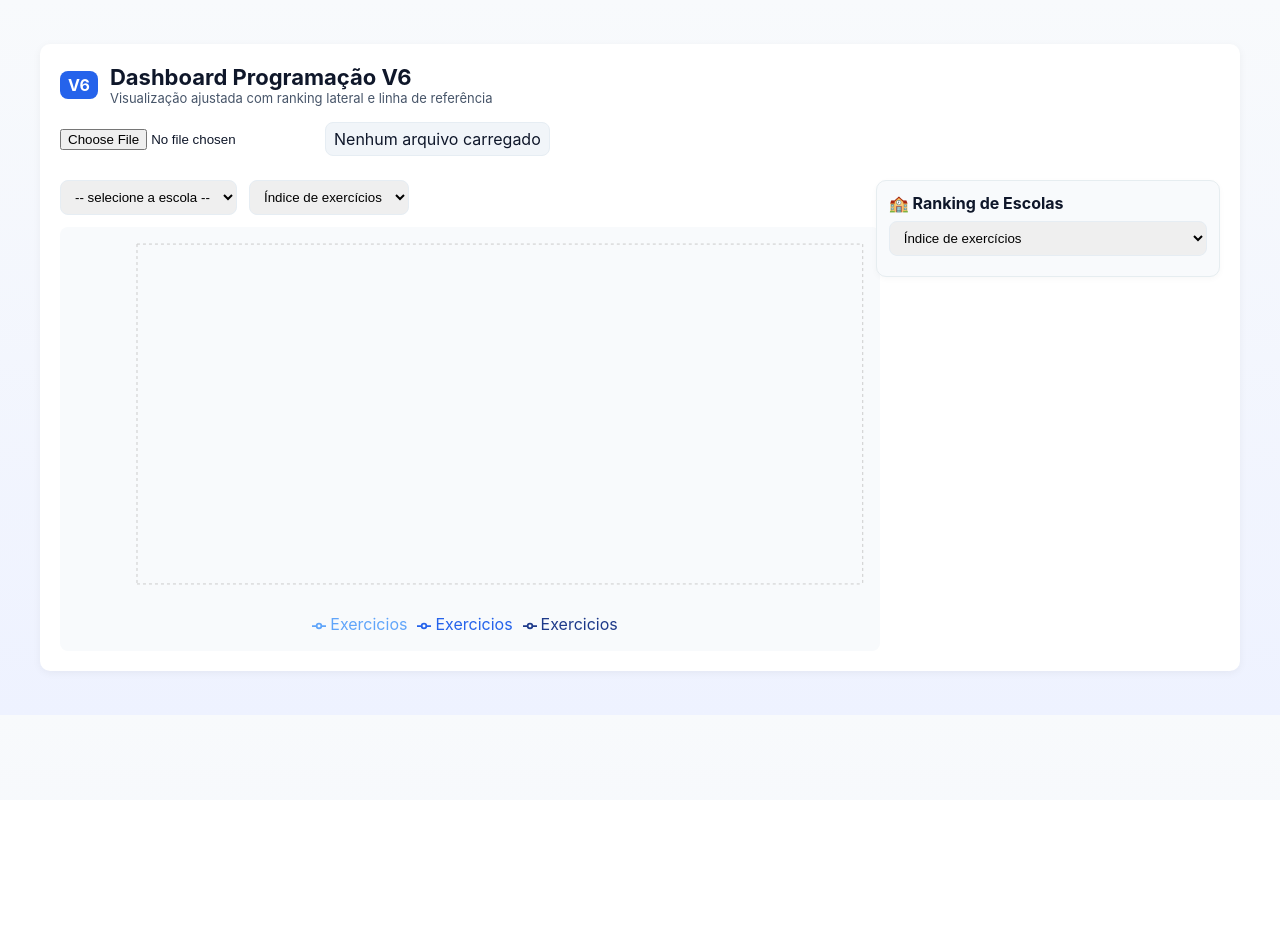
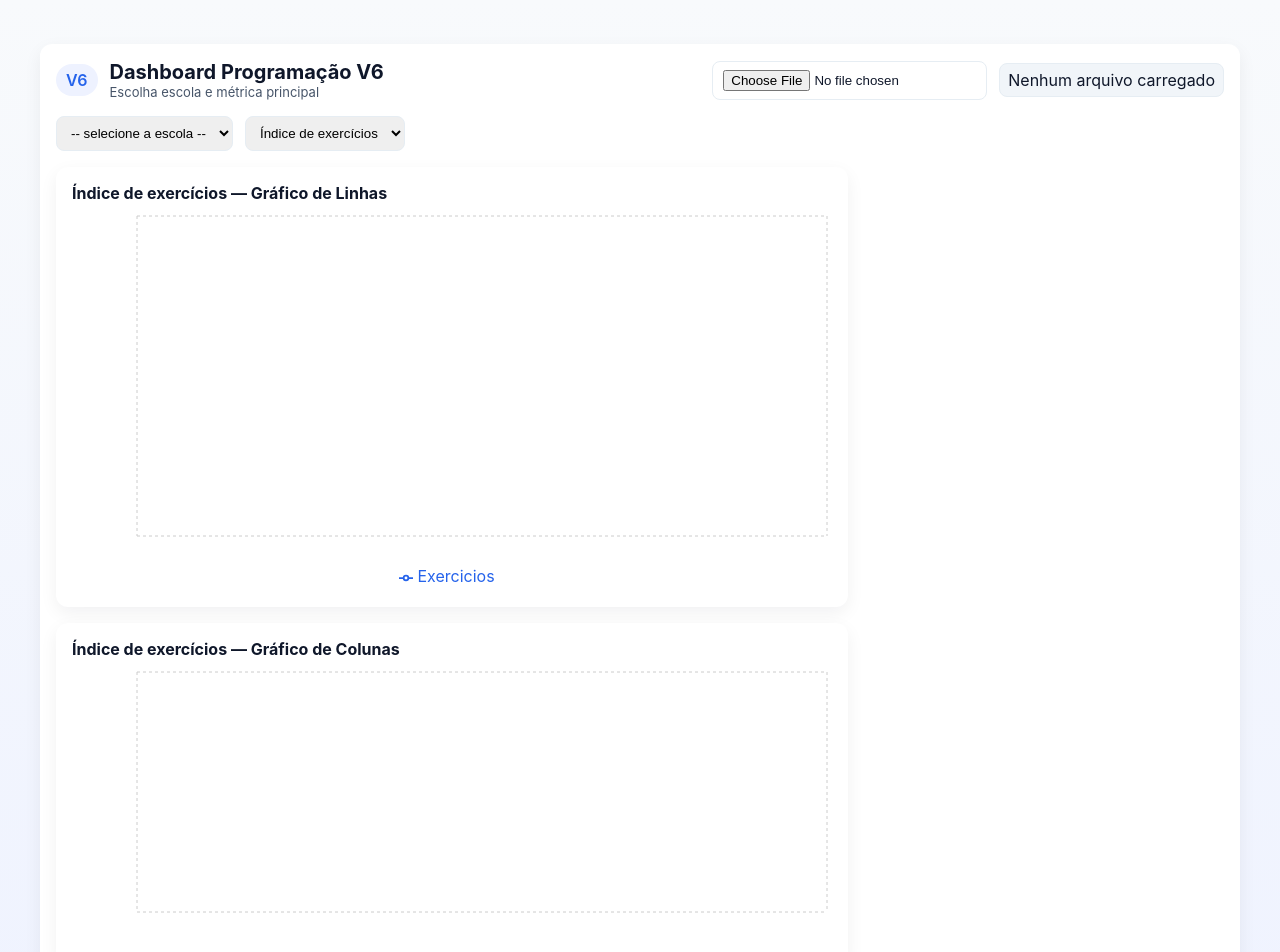
Before and after one commit to bruno-tassone/Dashboardv4, a Next.js app: page / in a window 1280 px wide. Shown: the top 952 px of the page. Before the commit the page ends 800 px from the top, so only its background shows below. Built offline with nearby package versions, Linux system fonts and the light colour scheme.

Commit message:
Update index.js

```diff
--- a/pages/index.js
+++ b/pages/index.js
@@ -2,46 +2,52 @@ import React, { useEffect, useMemo, useState } from "react";
 import Head from "next/head";
 import * as XLSX from "xlsx";
 import {
-  LineChart, Line, XAxis, YAxis, CartesianGrid, Tooltip, Legend, ResponsiveContainer, ReferenceLine
+  LineChart, Line, XAxis, YAxis, CartesianGrid, Tooltip, Legend, ResponsiveContainer,
+  BarChart, Bar, ReferenceLine, Label
 } from "recharts";
 
-const COLORS = ['#2563eb','#10b981','#f97316'];
+const COLORS = ['#2563eb', '#10b981', '#f97316'];
 
-function parseWorkbookToJSON(workbook){
+function parseWorkbookToJSON(workbook) {
   const result = {};
-  for(const sheetName of workbook.SheetNames){
+  for (const sheetName of workbook.SheetNames) {
     const sheet = workbook.Sheets[sheetName];
-    const json = XLSX.utils.sheet_to_json(sheet, { header:1 });
+    const json = XLSX.utils.sheet_to_json(sheet, { header: 1 });
     result[sheetName] = json;
   }
   return result;
 }
 
-function normalizeSheets(parsed){
+function normalizeSheets(parsed) {
   const out = {};
-  for(const [sheetName, rows] of Object.entries(parsed)){
-    if(!rows || rows.length<2) continue;
-    const headers = rows[0].map(h => h? String(h).trim() : "");
+  for (const [sheetName, rows] of Object.entries(parsed)) {
+    if (!rows || rows.length < 2) continue;
+    const headers = rows[0].map(h => (h ? String(h).trim() : ""));
     const weekCols = headers.slice(1).map(h => {
       const m = String(h).match(/(\d+)/);
-      return m? Number(m[1]) : null;
+      return m ? Number(m[1]) : null;
     });
-    for(let r=1;r<rows.length;r++){
+    for (let r = 1; r < rows.length; r++) {
       const row = rows[r];
       const escola = row[0];
-      if(!escola) continue;
-      for(let j=1;j<row.length;j++){
-        const sem = weekCols[j-1];
-        if(sem==null) continue;
+      if (!escola) continue;
+      for (let j = 1; j < row.length; j++) {
+        const sem = weekCols[j - 1];
+        if (sem == null) continue;
         let val = row[j];
-        if(val === undefined || val === null || val === "" || isNaN(Number(val))) {
+
+        // Células em branco → 0
+        if (val === undefined || val === null || val === "" || isNaN(Number(val))) {
           val = 0;
         } else {
           val = Number(val);
         }
-        if (['Índice de acerto', 'Acessos no período'].includes(sheetName)) {
+
+        // Corrigir porcentagens (0.45 → 45)
+        if (["Índice de acerto", "Acessos no período"].includes(sheetName) && val <= 1) {
           val = val * 100;
         }
+
         out[escola] = out[escola] || {};
         out[escola][sem] = out[escola][sem] || { Escola: escola, Semana: sem };
         out[escola][sem][sheetName] = val;
@@ -50,193 +56,200 @@ function normalizeSheets(parsed){
   }
 
   const final = {};
-  for(const [esc, obj] of Object.entries(out)){
-    const arr = Object.values(obj).sort((a,b)=>a.Semana-b.Semana);
-    final[esc]=arr;
+  for (const [esc, obj] of Object.entries(out)) {
+    const arr = Object.values(obj).sort((a, b) => a.Semana - b.Semana);
+    final[esc] = arr;
   }
   return final;
 }
 
-export default function DashboardV6(){
+export default function DashboardV6() {
   const [rawSheets, setRawSheets] = useState(null);
   const [dataBySchool, setDataBySchool] = useState(null);
   const [selectedSchool, setSelectedSchool] = useState(null);
-  const [selectedMetric, setSelectedMetric] = useState('Índice de exercícios');
-  const [status, setStatus] = useState('Nenhum arquivo carregado');
-  const [selectedRankingMetric, setSelectedRankingMetric] = useState('Índice de exercícios');
+  const [selectedMetric, setSelectedMetric] = useState("Índice de exercícios");
+  const [status, setStatus] = useState("Nenhum arquivo carregado");
 
-  const metricNames = ['Índice de exercícios','Acessos no período','Índice de acerto'];
+  const metricNames = ["Índice de exercícios", "Acessos no período", "Índice de acerto"];
   const lineKeys = {
-    'Índice de exercícios': 'Exercicios',
-    'Acessos no período': 'Acessos',
-    'Índice de acerto': 'Acerto'
+    "Índice de exercícios": "Exercicios",
+    "Acessos no período": "Acessos",
+    "Índice de acerto": "Acerto"
   };
 
-  useEffect(()=>{
-    try{
-      const saved = localStorage.getItem('lovable_v4_data');
-      if(saved){
+  useEffect(() => {
+    try {
+      const saved = localStorage.getItem("lovable_v4_data");
+      if (saved) {
         const obj = JSON.parse(saved);
         setRawSheets(obj.rawSheets);
-        setStatus('Dados carregados do localStorage');
+        setStatus("Dados carregados do localStorage");
       }
-    }catch(e){}
-  },[]);
+    } catch (e) {}
+  }, []);
 
-  useEffect(()=>{
-    if(!rawSheets) return;
+  useEffect(() => {
+    if (!rawSheets) return;
     const norm = normalizeSheets(rawSheets);
     setDataBySchool(norm);
     const schools = Object.keys(norm).sort();
-    if(schools.length) setSelectedSchool(schools[0]);
-  },[rawSheets]);
+    if (schools.length) setSelectedSchool(schools[0]);
+  }, [rawSheets]);
 
-  function handleFile(e){
+  function handleFile(e) {
     const f = e.target.files[0];
-    if(!f) return;
+    if (!f) return;
     const reader = new FileReader();
     reader.onload = (ev) => {
-      try{
-        const wb = XLSX.read(ev.target.result, {type:'binary'});
+      try {
+        const wb = XLSX.read(ev.target.result, { type: "binary" });
         const parsed = parseWorkbookToJSON(wb);
         setRawSheets(parsed);
-        localStorage.setItem('lovable_v4_data', JSON.stringify({ rawSheets: parsed }));
+        localStorage.setItem("lovable_v4_data", JSON.stringify({ rawSheets: parsed }));
         setStatus(`Arquivo carregado: ${f.name}`);
-      }catch(err){
-        console.error(err); setStatus('Erro ao ler arquivo');
+      } catch (err) {
+        console.error(err);
+        setStatus("Erro ao ler arquivo");
       }
     };
     reader.readAsBinaryString(f);
   }
 
-  const schools = useMemo(()=> dataBySchool ? Object.keys(dataBySchool).sort() : [], [dataBySchool]);
-  const timeseries = useMemo(()=> (selectedSchool && dataBySchool) ? dataBySchool[selectedSchool] : [], [selectedSchool,dataBySchool]);
-  const chartData = useMemo(()=> timeseries.map(row => ({
+  const schools = useMemo(() => (dataBySchool ? Object.keys(dataBySchool).sort() : []), [dataBySchool]);
+  const timeseries = useMemo(() => (selectedSchool && dataBySchool ? dataBySchool[selectedSchool] : []), [selectedSchool, dataBySchool]);
+
+  const chartData = useMemo(
+    () =>
+      timeseries.map((row) => ({
         Semana: row.Semana,
-    Exercicios: row['Índice de exercícios'] ?? 0,
-    Acessos: row['Acessos no período'] ?? 0,
-    Acerto: row['Índice de acerto'] ?? 0
-  })), [timeseries]);
+        Exercicios: row["Índice de exercícios"] ?? 0,
+        Acessos: row["Acessos no período"] ?? 0,
+        Acerto: row["Índice de acerto"] ?? 0,
+      })),
+    [timeseries]
+  );
 
-  const mediaAcumulada = useMemo(()=>{
-    if(!timeseries.length) return 0;
+  const mediaAcumulada = useMemo(() => {
+    if (!timeseries.length) return 0;
     const key = selectedMetric;
-    const vals = timeseries.map(r=> Number(r[key] ?? 0));
-    const sum = vals.reduce((a,b)=>a+b,0);
+    const vals = timeseries.map((r) => Number(r[key] ?? 0));
+    const sum = vals.reduce((a, b) => a + b, 0);
     return sum / vals.length;
-  },[timeseries,selectedMetric]);
+  }, [timeseries, selectedMetric]);
 
-  const rankingData = useMemo(() => {
-    if (!dataBySchool) return [];
-    const arr = Object.entries(dataBySchool).map(([school, rows]) => {
-      const vals = rows.map(r => Number(r[selectedRankingMetric] ?? 0));
-      const avg = vals.length ? vals.reduce((a, b) => a + b, 0) / vals.length : 0;
-      return { school, avg };
-    });
-    arr.sort((a, b) => b.avg - a.avg);
-    return arr;
-  }, [dataBySchool, selectedRankingMetric]);
-
-  const valorEhPercentual = selectedMetric === 'Índice de acerto' || selectedMetric === 'Acessos no período';
-  const linhaReferencia = selectedMetric === 'Índice de exercícios' ? 2 :
-                           selectedMetric === 'Acessos no período' ? 80 : 70;
+  const valorEhPercentual = selectedMetric === "Índice de acerto" || selectedMetric === "Acessos no período";
 
   return (
-    <div className="container" style={{ padding: 20 }}>
+    <div className="container">
       <Head><title>Dashboard Programação V6</title></Head>
 
-      <div className="card" style={{ padding: 20, background: 'white', borderRadius: 10, boxShadow: '0 2px 8px rgba(0,0,0,0.05)' }}>
-        <div style={{display:'flex',alignItems:'center',gap:12}}>
-          <div className="badge" style={{background:'#2563eb',color:'white',padding:'4px 8px',borderRadius:8,fontWeight:700}}>V6</div>
+      <div className="card">
+        <div className="header">
+          <div style={{ display: "flex", alignItems: "center", gap: 12 }}>
+            <div className="badge">V6</div>
             <div>
-            <div style={{fontSize:22,fontWeight:700}}>Dashboard Programação V6</div>
-            <div style={{color:'#475569',fontSize:13}}>Visualização ajustada com ranking lateral e linha de referência</div>
+              <div className="title">Dashboard Programação V6</div>
+              <div style={{ color: "#475569", fontSize: 13 }}>Escolha escola e métrica principal</div>
             </div>
           </div>
 
-        {/* Upload */}
-        <div style={{display:'flex',alignItems:'center',gap:12,marginTop:16}}>
-          <input type="file" accept=".xlsx,.xls" onChange={handleFile}/>
-          <div style={{ padding:'6px 8px', borderRadius:8, background:'#f1f5f9', border:'1px solid #e6edf3' }}>{status}</div>
+          <div className="controls">
+            <input className="file" type="file" accept=".xlsx,.xls" onChange={handleFile} />
+            <div style={{ padding: "6px 8px", borderRadius: 8, background: "#f1f5f9", border: "1px solid #e6edf3" }}>
+              {status}
+            </div>
+          </div>
         </div>
 
-        {/* Seletor e Gráfico lado a lado */}
-        <div style={{display:'flex',gap:20,marginTop:24,alignItems:'flex-start'}}>
-          <div style={{flex:3}}>
-            <div style={{display:'flex',gap:12,marginBottom:12}}>
-              <select className="select" value={selectedSchool||''} onChange={e=>setSelectedSchool(e.target.value)}>
+        <div className="grid">
+          <div>
+            <div style={{ display: "flex", alignItems: "center", gap: 12, flexWrap: "wrap" }}>
+              <select className="select" value={selectedSchool || ""} onChange={(e) => setSelectedSchool(e.target.value)}>
                 <option value="">-- selecione a escola --</option>
-                {schools.map(s=> <option key={s} value={s}>{s}</option>)}
+                {schools.map((s) => (
+                  <option key={s} value={s}>{s}</option>
+                ))}
               </select>
-              <select className="select" value={selectedMetric} onChange={e=>setSelectedMetric(e.target.value)}>
-                {metricNames.map(m=> <option key={m} value={m}>{m}</option>)}
+
+              <select className="select" value={selectedMetric} onChange={(e) => setSelectedMetric(e.target.value)}>
+                {metricNames.map((m) => (
+                  <option key={m} value={m}>{m}</option>
+                ))}
               </select>
             </div>
 
-            {/* 🔷 Gráfico de Linhas com 3 tons azuis e linha verde pontilhada */}
-            <div style={{width:'100%', height:400, background:'#f8fafc', borderRadius:8, padding:12}}>
+            {/* 🔹 Gráfico de Linhas */}
+            <div style={{ marginTop: 16 }} className="card">
+              <div style={{ fontWeight: 700, marginBottom: 8 }}>
+                {selectedMetric} — Gráfico de Linhas
+              </div>
+              <div style={{ width: "100%", height: 380 }}>
                 <ResponsiveContainer>
                   <LineChart data={chartData}>
                     <CartesianGrid strokeDasharray="3 3" />
                     <XAxis dataKey="Semana" />
-                  <YAxis domain={valorEhPercentual ? [0, 100] : ['auto', 'auto']} tickFormatter={valorEhPercentual ? v=>`${v}%` : undefined}/>
-                  <Tooltip formatter={v=> valorEhPercentual ? `${v}%` : v}/>
+                    <YAxis
+                      domain={valorEhPercentual ? [0, 100] : ["auto", "auto"]}
+                      tickFormatter={valorEhPercentual ? (v) => `${v}%` : undefined}
+                    />
+                    <Tooltip formatter={(v) => (valorEhPercentual ? `${v}%` : v)} />
                     <Legend />
-
-                  {/* Primeiros tons de azul */}
-                  <Line type="monotone" dataKey={lineKeys[selectedMetric]} stroke="#60a5fa" strokeWidth={3} dot={false}
-                        isAnimationActive={false} data={chartData.filter(d=>d.Semana<=13)} />
-                  <Line type="monotone" dataKey={lineKeys[selectedMetric]} stroke="#2563eb" strokeWidth={3} dot={false}
-                        isAnimationActive={false} data={chartData.filter(d=>d.Semana>13 && d.Semana<=29)} />
-                  <Line type="monotone" dataKey={lineKeys[selectedMetric]} stroke="#1e3a8a" strokeWidth={3} dot={false}
-                        isAnimationActive={false} data={chartData.filter(d=>d.Semana>29)} />
-
-                  {/* Linha de referência verde pontilhada */}
-                  <ReferenceLine y={linhaReferencia} stroke="#16a34a" strokeDasharray="5 5" strokeWidth={2} label={{ value: `Meta (${linhaReferencia}${valorEhPercentual?'%':''})`, position:'right', fill:'#16a34a', fontSize:12 }}/>
+                    <Line
+                      type="monotone"
+                      dataKey={lineKeys[selectedMetric]}
+                      stroke={COLORS[0]}
+                      strokeWidth={3}
+                      dot={{ r: 3 }}
+                    />
+                    <ReferenceLine
+                      y={mediaAcumulada}
+                      stroke="#ef4444"
+                      strokeDasharray="3 3"
+                    >
+                      <Label value="Média acumulada" position="right" fill="#ef4444" fontSize={12} />
+                    </ReferenceLine>
                   </LineChart>
                 </ResponsiveContainer>
               </div>
             </div>
 
-          {/* 🔹 Ranking à direita */}
-          <div style={{
-            flex:1.2,
-            background:'#f8fafc',
-            border:'1px solid #e6edf0',
-            borderRadius:10,
-            padding:12,
-            boxShadow:'0 2px 6px rgba(0,0,0,0.03)'
-          }}>
-            <div style={{ fontWeight: 700, marginBottom: 8 }}>🏫 Ranking de Escolas</div>
-
-            <select
-              className="select"
-              value={selectedRankingMetric}
-              onChange={(e) => setSelectedRankingMetric(e.target.value)}
-              style={{ width: '100%', marginBottom: 8 }}
+            {/* 🔹 Gráfico de Colunas */}
+            <div className="card" style={{ marginTop: 16 }}>
+              <div style={{ fontWeight: 700, marginBottom: 8 }}>
+                {selectedMetric} — Gráfico de Colunas
+              </div>
+              <div style={{ width: "100%", height: 280 }}>
+                <ResponsiveContainer>
+                  <BarChart data={chartData}>
+                    <CartesianGrid strokeDasharray="3 3" />
+                    <XAxis dataKey="Semana" />
+                    <YAxis
+                      domain={valorEhPercentual ? [0, 100] : ["auto", "auto"]}
+                      tickFormatter={valorEhPercentual ? (v) => `${v}%` : undefined}
+                    />
+                    <Tooltip formatter={(v) => (valorEhPercentual ? `${v}%` : v)} />
+                    <Bar dataKey={lineKeys[selectedMetric]} fill={COLORS[1]} />
+                    <ReferenceLine
+                      y={mediaAcumulada}
+                      stroke="#ef4444"
+                      strokeDasharray="3 3"
                     >
-              {metricNames.map(m => <option key={m} value={m}>{m}</option>)}
-            </select>
-
-            <div style={{ maxHeight: 380, overflowY: 'auto' }}>
-              {rankingData.map((r, idx) => (
-                <div key={r.school} style={{
-                  display: 'flex',
-                  justifyContent: 'space-between',
-                  alignItems: 'center',
-                  padding: '6px 0',
-                  borderBottom: '1px solid #eef2f6',
-                  fontSize: 13
-                }}>
-                  <div style={{ display: 'flex', alignItems: 'center', gap: 8 }}>
-                    <span style={{ fontWeight: 700, width: 22, textAlign: 'right', color: idx < 3 ? '#2563eb' : '#475569' }}>{idx + 1}.</span>
-                    <span style={{ overflow: 'hidden', textOverflow: 'ellipsis', whiteSpace: 'nowrap', maxWidth: 160 }}>{r.school}</span>
-                  </div>
-                  <div style={{ fontWeight: 700, color: idx === 0 ? '#16a34a' : '#475569' }}>
-                    {r.avg.toFixed(1)}{selectedRankingMetric !== 'Índice de exercícios' ? '%' : ''}
+                      <Label value="Média acumulada" position="right" fill="#ef4444" fontSize={12} />
+                    </ReferenceLine>
+                  </BarChart>
+                </ResponsiveContainer>
               </div>
             </div>
-              ))}
+
+            {/* 🔹 Valor numérico da média */}
+            <div className="card" style={{ marginTop: 16 }}>
+              <div style={{ fontWeight: 700 }}>Média acumulada</div>
+              <div style={{ fontSize: 22, fontWeight: 600, color: "#2563eb", marginTop: 4 }}>
+                {valorEhPercentual ? `${mediaAcumulada.toFixed(1)}%` : mediaAcumulada.toFixed(2)}
+              </div>
+              <div style={{ fontSize: 13, color: "#64748b" }}>
+                Média das semanas para a métrica selecionada
+              </div>
             </div>
           </div>
         </div>
```
Lines whose indentation alone changed are shown as unchanged.
